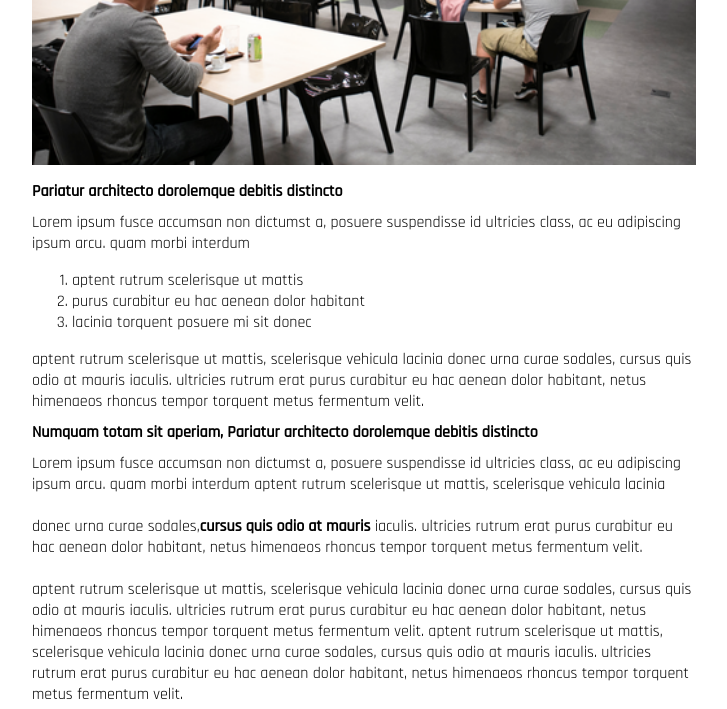
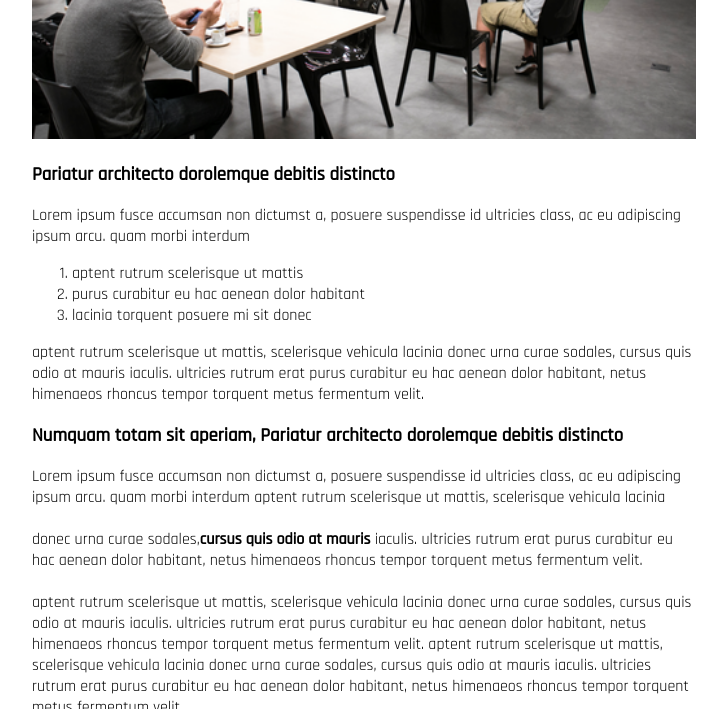
Before and after one commit to afsanto/DHNews, a plain HTML site: page index.html in a window 1280 px wide. Shown: the part 545-1254 px from the top of the page, without its empty margins (276-1003 px from the left). Drawn offline with Linux system fonts and the light colour scheme.

Commit message:
versao enxuta

```diff
--- a/estilo.css
+++ b/estilo.css
@@ -1,12 +1,18 @@
-header{
+h1{
   font-family: 'Rajdhani', sans-serif;
-  padding-top: 0px;
-  padding-right: 300px;
-  padding-bottom: 10px;
-  padding-left: 300px;
+  text-align: left;
+  color:#ec183f
 }
 
-main{
+h3{
+  font-family: 'Rajdhani', sans-serif;
+  text-align: left;
+}
+
+
+
+
+body{
     font-family: 'Rajdhani', sans-serif;
     padding-top: 0px;
     padding-right: 300px;
--- a/index.html
+++ b/index.html
@@ -14,13 +14,14 @@
 <body>
     <header>
         <h1>
-            <span style="color:#ec183f";>DH News</span>
+            <strong>DH News</strong>
+        </h1>
             <h4>
                 <strong>Postado em 02/03/2021</strong>
             </h4>
-        </h1>
+
     </header>
-    <main>
+
         <p>
             Lorem ipsum ut sodales condimentum lacinia urna ad, vestibulum fermentum
             metus massa eleifend mi porttitor laoreet, pharetra eget aliquam et ante
@@ -36,14 +37,12 @@
          	<section>
                 <img src="/img/img/destaque.webp" width="100%" >
             </section>
-        </main>
-        <article>
-            <header>
-                <span>
+
+
+                <h3>
                     <strong>Pariatur architecto dorolemque debitis distincto</strong>
-                </span>
-            </header>
-        <main>
+                </h3>
+
             <article>
                 Lorem ipsum fusce accumsan non dictumst a, posuere suspendisse id
                 ultricies class, ac eu adipiscing ipsum arcu. quam morbi interdum
@@ -58,16 +57,14 @@
                 netus himenaeos rhoncus tempor torquent metus fermentum velit.
 
             </article>
-        </main>
-        </article>
 
-        <article>
-            <header>
-                <span>
+
+
+                <h3>
                     <strong>Numquam totam sit aperiam, Pariatur architecto dorolemque debitis distincto </strong>
-                </span>
-            </header>
-        <main>
+                </h3>
+
+
             <article>
                 <span>
                 Lorem ipsum fusce accumsan non dictumst a, posuere suspendisse id
@@ -89,9 +86,8 @@
                 netus himenaeos rhoncus tempor torquent metus fermentum velit.
 
             </article>
-        </main>
-        </article>
 
+        <hr>
         <footer>
             <a href="https://www.facebook.com" target="_blank"><img src=/img/img/facebook.svg width="30"></a>
             <a href="https://www.instagram.com" target="_blank"><img src=/img/img/instagram.svg width="30"></a>
```
